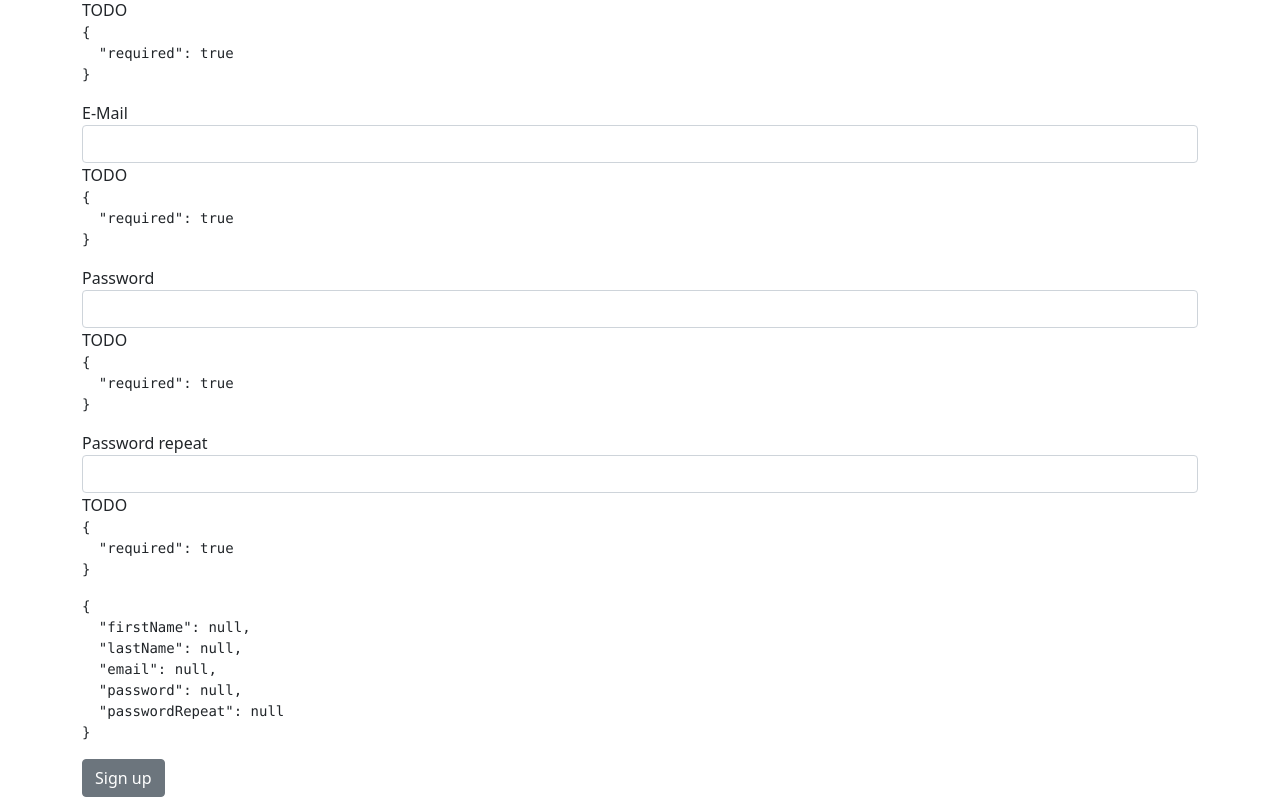
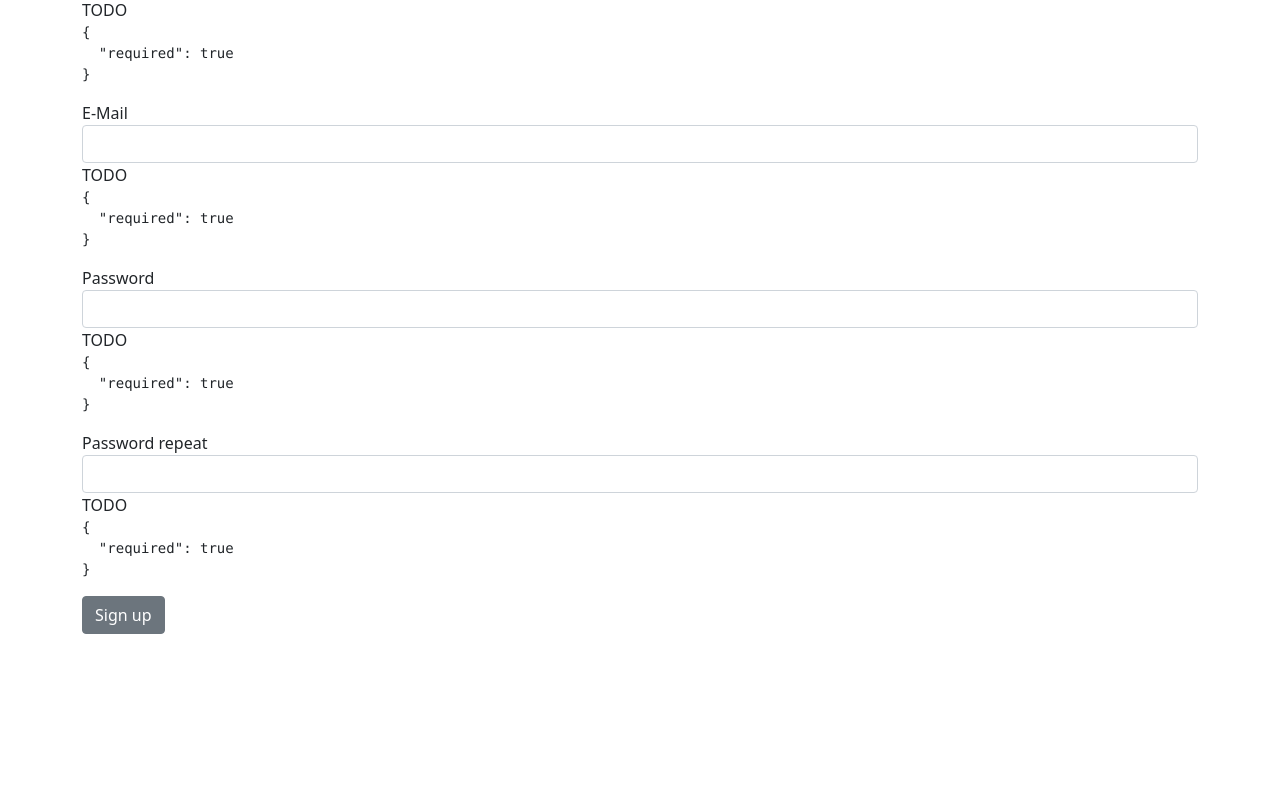
Before and after one commit to ralphbert/workshop-todo-list, an Angular app: page /sign-up in a window 1280 px wide. Shown: the part 413-1210 px from the top of the page. After the commit the page ends 1047 px from the top, so only its background shows below. Built offline with nearby package versions, Linux system fonts and the light colour scheme.

Commit message:
added password match validator. added delay to email validator.

```diff
--- a/src/app/modules/auth/components/sign-up/sign-up.component.html
+++ b/src/app/modules/auth/components/sign-up/sign-up.component.html
@@ -1,4 +1,4 @@
-<form [formGroup]="form">
+<form [formGroup]="form" (ngSubmit)="onSubmit()">
   <div class="mb-3">
     <label for="firstName">First name</label>
     <input
@@ -54,7 +54,7 @@
     <app-input-errors [errors]="form.get('passwordRepeat')?.errors"></app-input-errors>
   </div>
 
-  <pre>{{ form.value | json }}</pre>
+  <div *ngIf="form.errors?.['passwordMatch']">ATTENTION ERROR! PASSWORDS DON'T MATCH</div>
 
   <button class="btn btn-secondary" type="submit">Sign up</button>
 </form>
--- a/src/app/modules/auth/components/sign-up/sign-up.component.ts
+++ b/src/app/modules/auth/components/sign-up/sign-up.component.ts
@@ -1,16 +1,16 @@
 import {Component, OnInit} from '@angular/core';
 import {AbstractControl, AsyncValidatorFn, FormBuilder, FormGroup, Validators} from '@angular/forms';
-import {map} from 'rxjs';
+import {delay, map, of, switchMap} from 'rxjs';
 import {AuthService} from '../../services/auth.service';
 
 function checkEmailValidator(authService: AuthService): AsyncValidatorFn {
   return (control: AbstractControl) => {
-    // async
-    // null --> valid
-    // { checkEmail: true }
-
-    return authService.checkEmail(control.value)
+    return of(control.value)
       .pipe(
+        delay(250),
+        switchMap(email => {
+          return authService.checkEmail(email);
+        }),
         map(isAvailable => {
           if (isAvailable) {
             return null;
@@ -37,12 +37,34 @@ export class SignUpComponent implements OnInit {
       firstName: [null, [Validators.required]],
       lastName: [null, [Validators.required]],
       email: [null, [Validators.required, Validators.email], [checkEmailValidator(authService)]],
-      password: [null, [Validators.required]],
+      password: [null, [Validators.required, Validators.minLength(8)]],
       passwordRepeat: [null, [Validators.required]],
+    }, {
+      validators: (control) => {
+        const password = control.value.password;
+        const passwordRepeat = control.value.passwordRepeat;
+
+        if (password && passwordRepeat) {
+          if (password !== passwordRepeat) {
+            return {
+              passwordMatch: true,
+            };
+          }
+        }
+
+        return null;
+      }
     });
   }
 
   ngOnInit(): void {
   }
 
+  onSubmit() {
+    if (this.form.valid) {
+      console.log(this.form.value);
+      alert('Submitting');
+    }
+  }
+
 }
```
